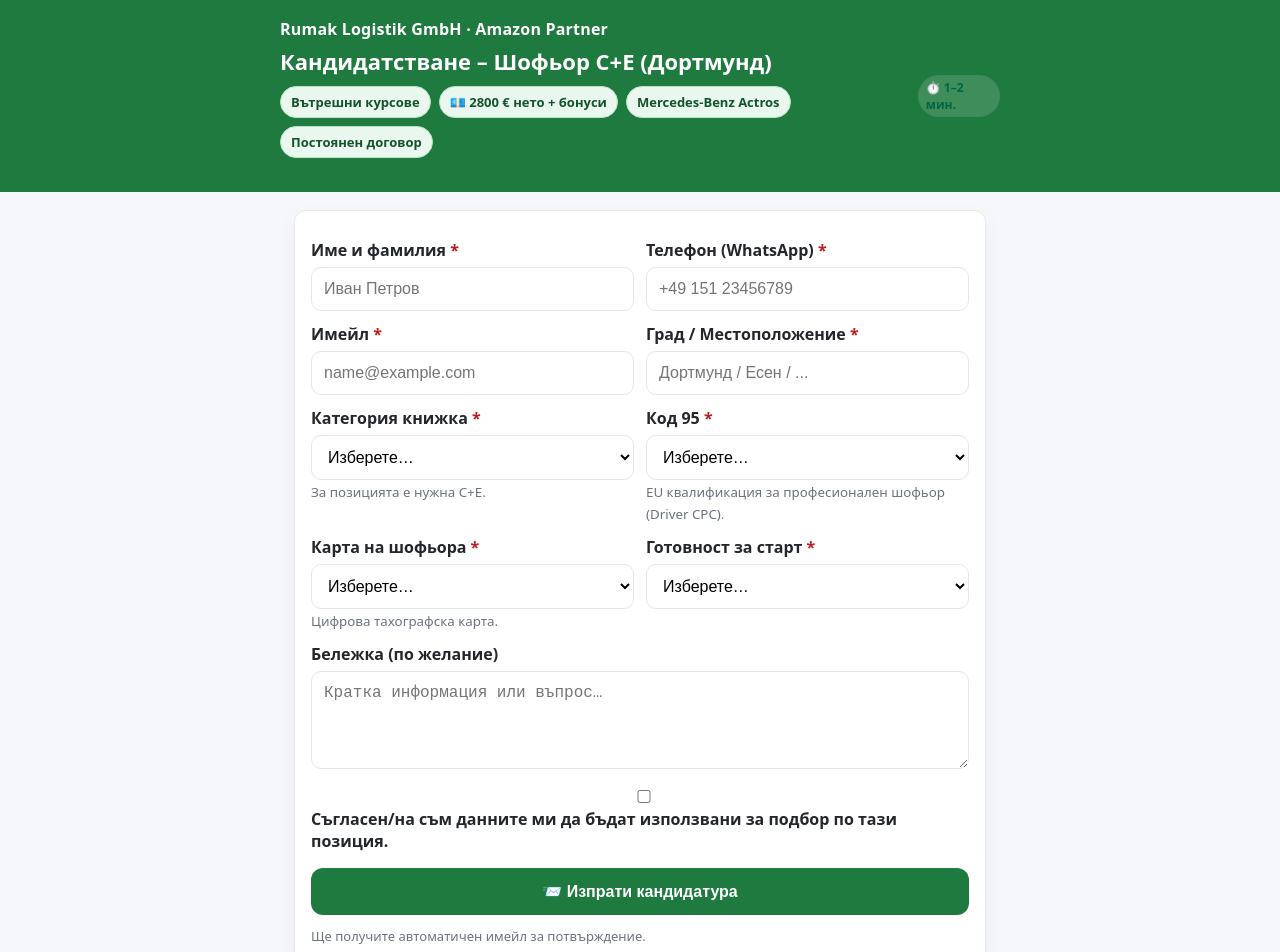
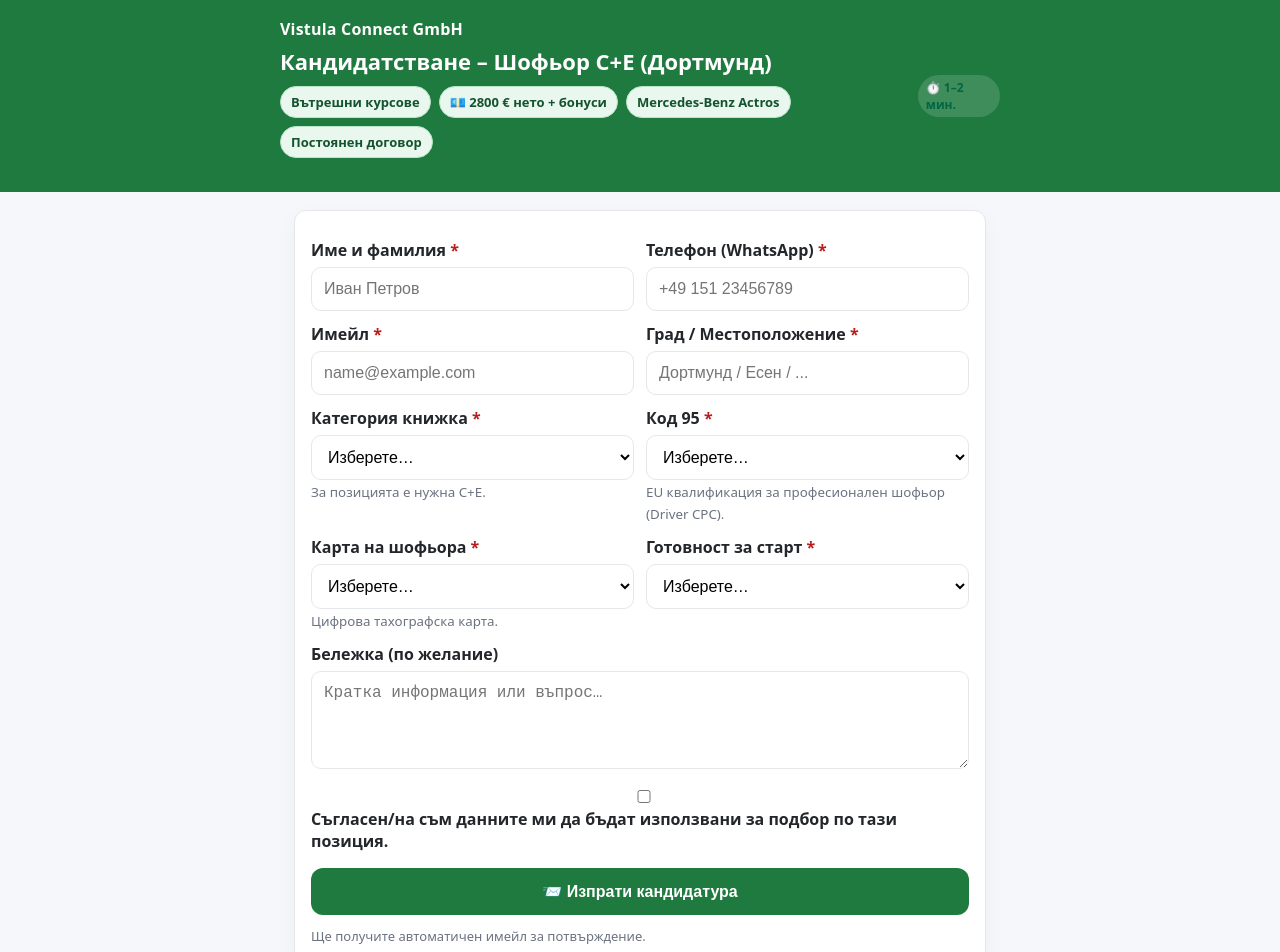
Before and after one commit to MIRAH4NK3/rumak-dortmund-form, a plain HTML site: page index.html in a window 1280 px wide. Shown: the top 952 px of the page. Drawn offline with Linux system fonts and the light colour scheme.

Commit message:
Update index.html

```diff
--- a/index.html
+++ b/index.html
@@ -41,7 +41,7 @@
   <header>
     <div class="wrap">
       <div>
-        <div class="brand">Rumak Logistik GmbH · Amazon Partner</div>
+        <div class="brand">Vistula Connect GmbH</div>
         <h1>Кандидатстване – Шофьор C+E (Дортмунд)</h1>
         <div class="benefits">
           <span class="chip">Вътрешни курсове</span>
```
